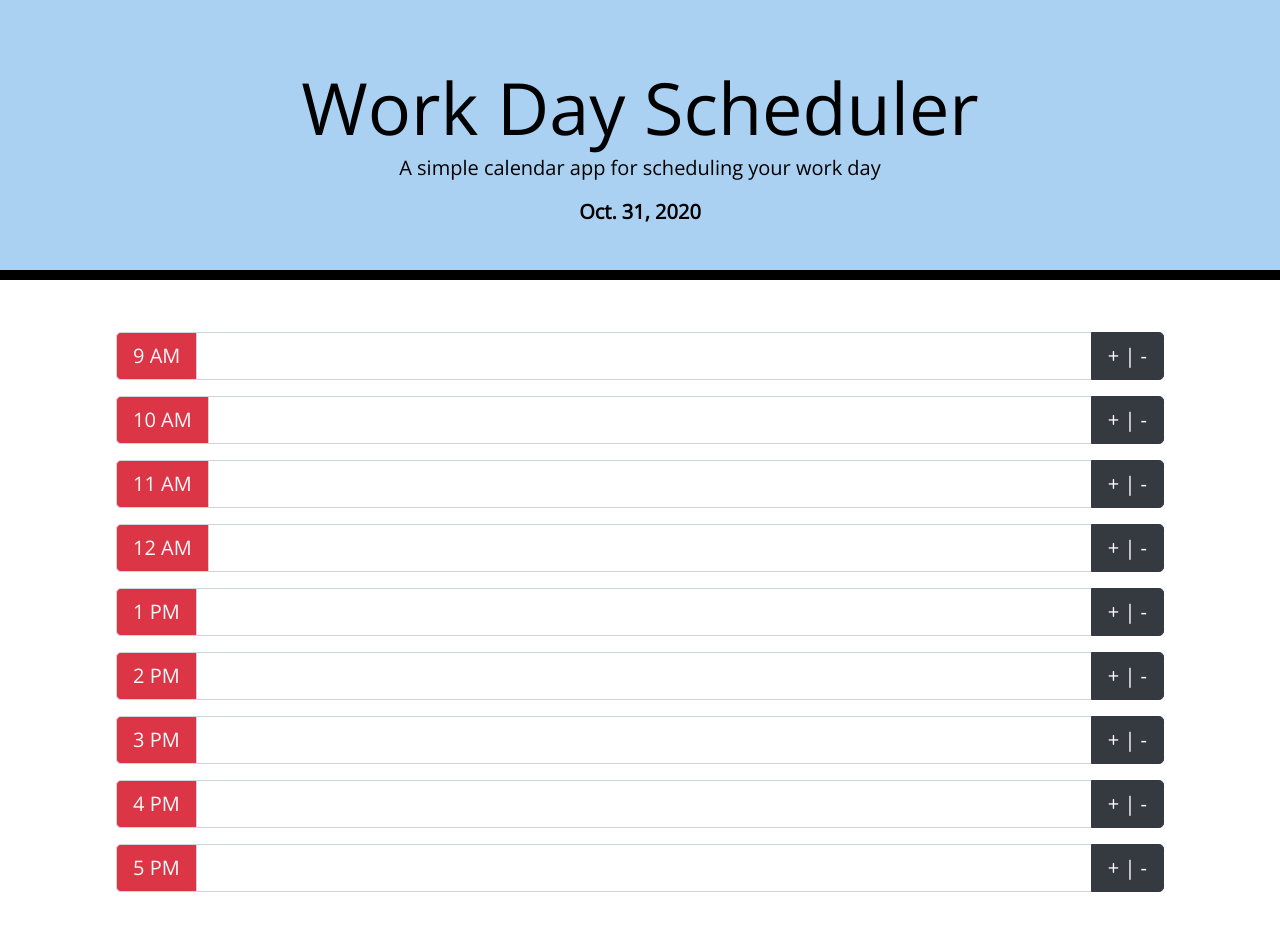
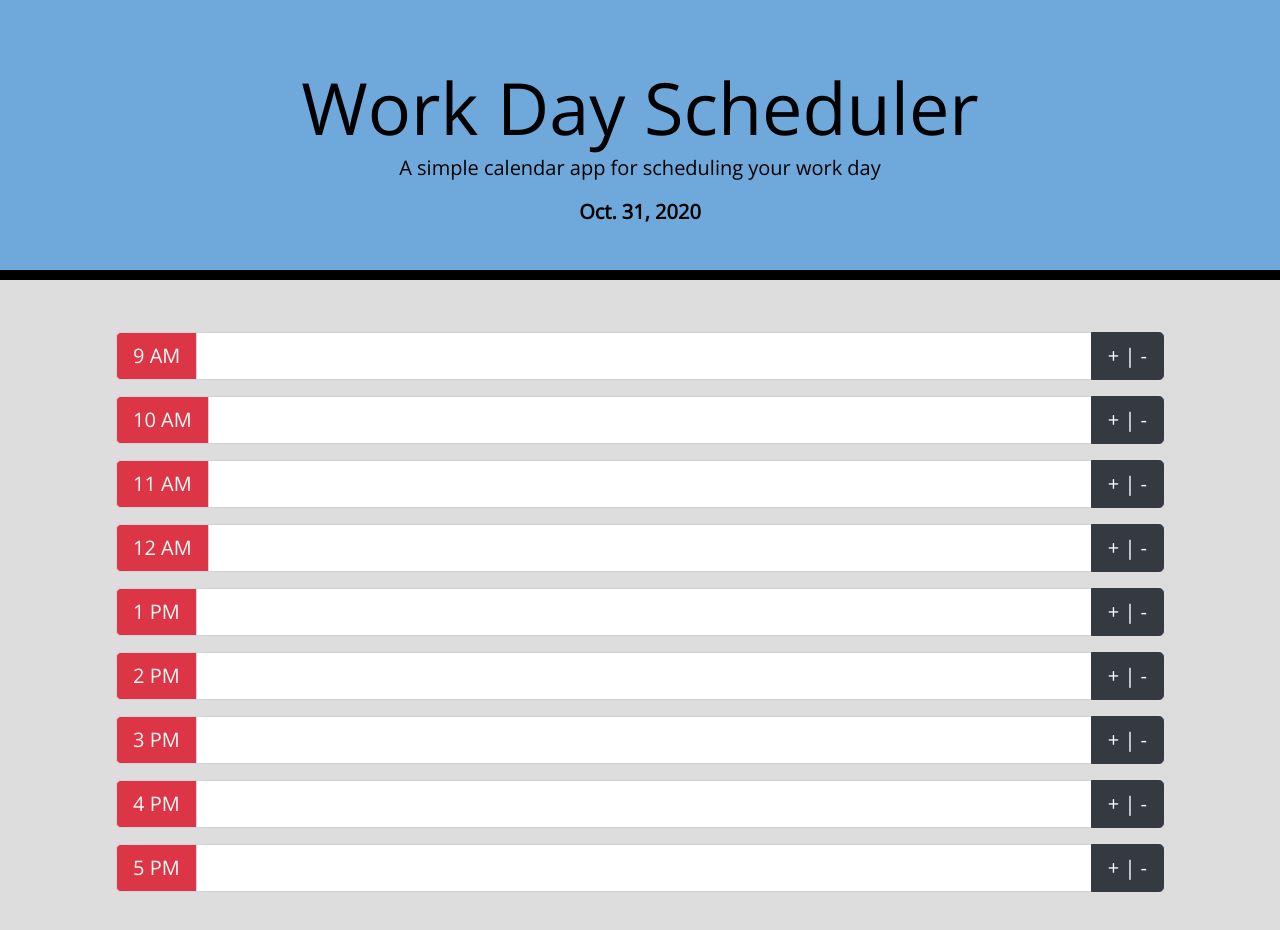
Before and after one commit to carlschr/work-day-scheduler, a plain HTML site: page index.html in a window 1280 px wide. Drawn offline with nearby package versions, Linux system fonts and the light colour scheme.

Commit message:
Change background color of body and jumbotron

```diff
--- a/style.css
+++ b/style.css
@@ -2,11 +2,12 @@ body {
   font-family: 'Open Sans', sans-serif;
   font-size: 16px;
   line-height: 1;
+  background-color: #DDD;
 }
 
 .jumbotron {
   text-align: center;
-  background-color: 	rgba(2, 117, 216, 33%);
+  background-color: rgba(2, 117, 216, 50%);
   color: black;
   border-radius: 0;
   border-bottom: 10px solid black;
```
